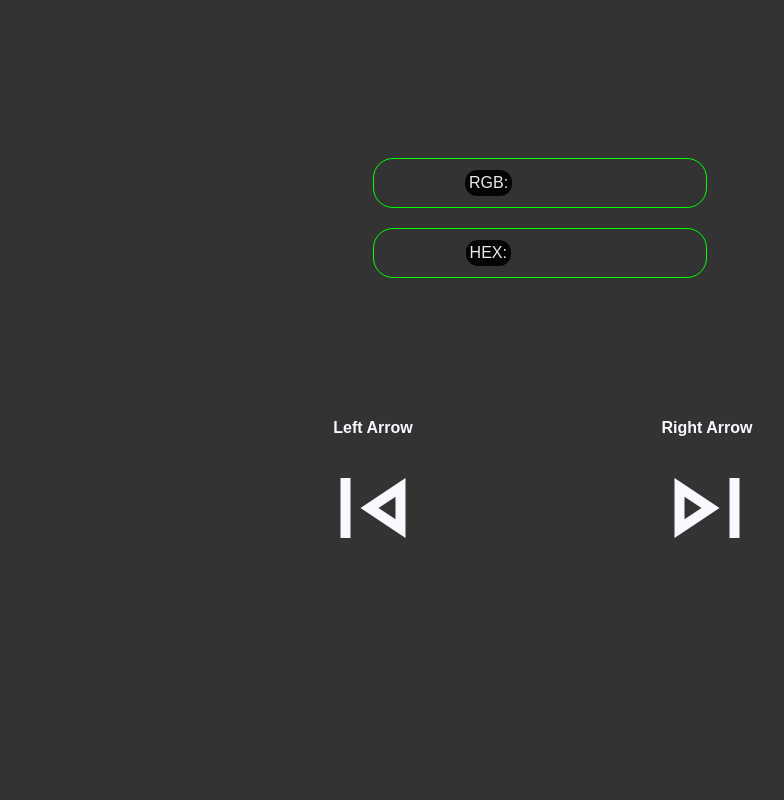
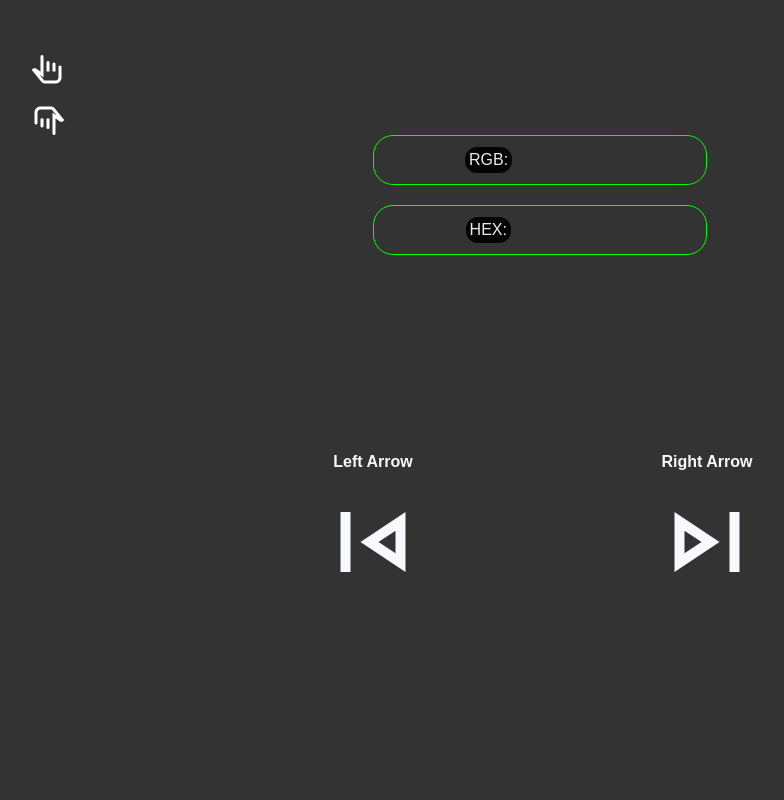
Before and after one commit to KylesTech95/color-scheme, a website: page public/index.html in a window 1280 px wide. Shown: the top 800 px of the page, without its empty margins (100-884 px from the left). Drawn offline with nearby package versions, Linux system fonts and the light colour scheme; no server answers; a web font is replaced by a local one.

Commit message:
feat: scroll buttons top and bottom

```diff
--- a/public/index.html
+++ b/public/index.html
@@ -13,6 +13,20 @@
 <body id="topper">
     <!--color mix nav-->
     <div id="wrapper">
+        <!--click on buttons to navigate to links on page-->
+
+            <div class="section-scroll-btn section-btn">
+                <a href="#topper" class="material-symbols-outlined hover-span">
+                    pan_tool_alt
+                </a>
+            </div>
+            <div class="section-scroll-btn section-btn rotate-span">
+                <a href="#color-pal-container" class="material-symbols-outlined hover-span">
+                    pan_tool_alt
+                </a>
+            </div>
+
+
         <div id="insert-color"></div>
         <div id="nav-container">
             <nav id="nav"></nav>
--- a/public/styles.css
+++ b/public/styles.css
@@ -7,6 +7,43 @@
 }
 .no-pointer{
     pointer-events:none;
+}
+
+.section-scroll-btn{
+    position:fixed;
+    left:10%;
+    /* border:2px solid red; */
+    display:flex;
+    flex-direction: column;
+    align-items: center;
+    justify-content: center;
+    transition:.25s;
+    padding:.5rem;
+    z-index:999;
+}
+.section-scroll-btn:nth-child(1){
+top:50px;
+}
+.section-scroll-btn:nth-child(2){
+top:100px;
+}
+.section-scroll-btn:hover{
+    transition:.25s;
+    box-shadow:0 0 8px .25px #fff;
+    border-radius:50%;
+}
+.hover-span{
+    text-decoration:none;
+    color:#fff;
+    transform:Scale(1.5);
+    transition: .25s;
+}
+.hover-span:hover{
+    transform:Scale(1.25);
+    transition: .25s;
+}
+.rotate-span{
+    transform:rotate(180deg);
 }
 #insert-color{
     z-index:999;
@@ -82,6 +119,8 @@ position:relative;
 }
 
 body{
+    overflow-y:scroll;
+    scroll-behavior: smooth;
     width:100%;
     height:100vh;
     position:relative;
@@ -99,6 +138,9 @@ body{
     width:100%;
     height:100px;
     opacity:.9;
+    position:fixed;
+    top:0;
+    left:0;
     /* background:red; */
 
 }
@@ -129,21 +171,20 @@ body{
 }
 
 #choice-container{
-    height: 75vh;
+    margin-top:1rem;
+    height: 100vh;
     width:100%;
     display:flex;
     flex-direction: column-reverse;
     padding:0 .5rem;
     align-items: center;
-    justify-content: space-between;
-    margin:1rem 0;
-    gap:4rem;
+    justify-content: space-evenly;
+    gap:6rem;
 }
 
 
 .choice-spot{
 /* border:3px solid blue; */
-margin-bottom:-2rem;
 width:33%;
 border-radius: 20px;
 height:100px;
```
